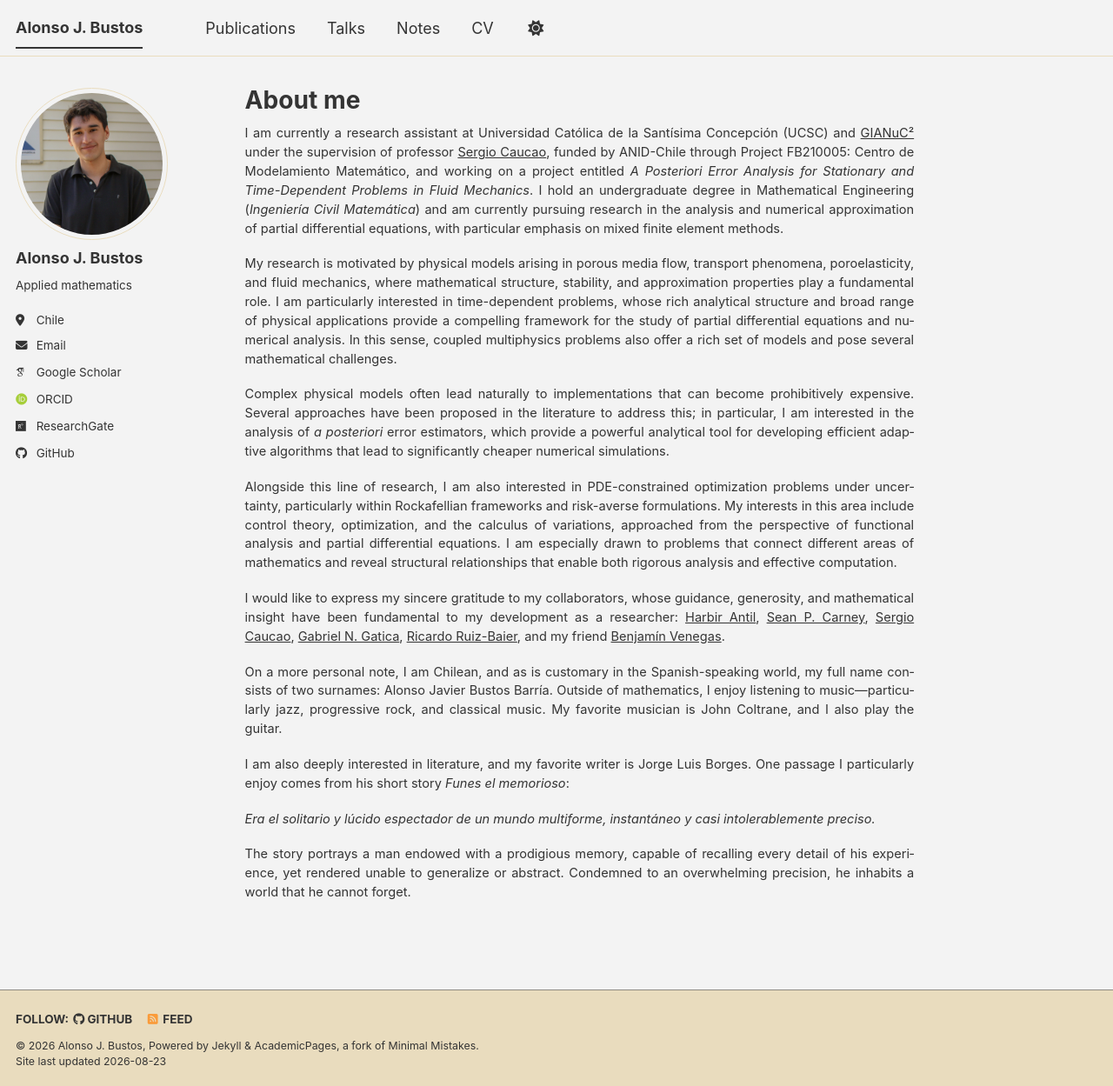
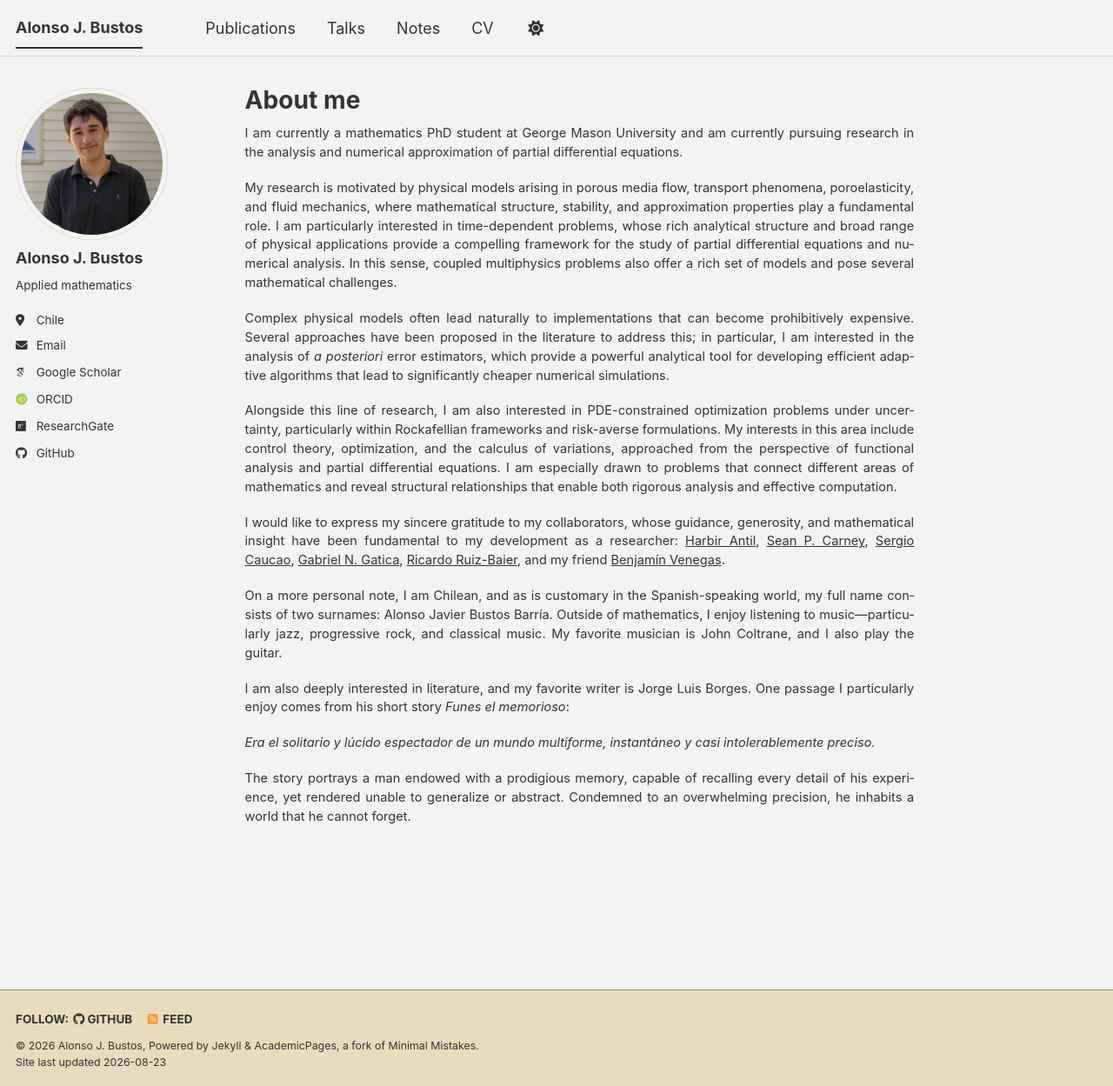
Before and after one commit to alonsojbustos/alonsojbustos.github.io, a Jekyll site: the page built from _pages/about.md, in a window 1280 px wide and 1249 px high. Shown: the whole window at 87% size. Built offline with Jekyll 4.4.1, drawn with Linux system fonts in a browser that asks for light colours; some web fonts are replaced; a script bundle is joined from its source files by our own code; library files that are not in the unit come from our copies.

Commit message:
Update about.md

```diff
--- a/_pages/about.md
+++ b/_pages/about.md
@@ -7,7 +7,7 @@ redirect_from:
   - /about.html
 ---
 
-I am currently a research assistant at Universidad Católica de la Santísima Concepción (UCSC) and [GIANuC²](https://gianuc2.ucsc.cl) under the supervision of professor [Sergio Caucao](https://scaucao.github.io), funded by ANID-Chile through Project FB210005: Centro de Modelamiento Matemático, and working on a project entitled *A Posteriori Error Analysis for Stationary and Time-Dependent Problems in Fluid Mechanics*. I hold an undergraduate degree in Mathematical Engineering (*Ingeniería Civil Matemática*) and am currently pursuing research in the analysis and numerical approximation of partial differential equations, with particular emphasis on mixed finite element methods.
+I am currently a mathematics PhD student at George Mason University and am currently pursuing research in the analysis and numerical approximation of partial differential equations.
 
 My research is motivated by physical models arising in porous media flow, transport phenomena, poroelasticity, and fluid mechanics, where mathematical structure, stability, and approximation properties play a fundamental role. I am particularly interested in time-dependent problems, whose rich analytical structure and broad range of physical applications provide a compelling framework for the study of partial differential equations and numerical analysis. In this sense, coupled multiphysics problems also offer a rich set of models and pose several mathematical challenges.
 
```
